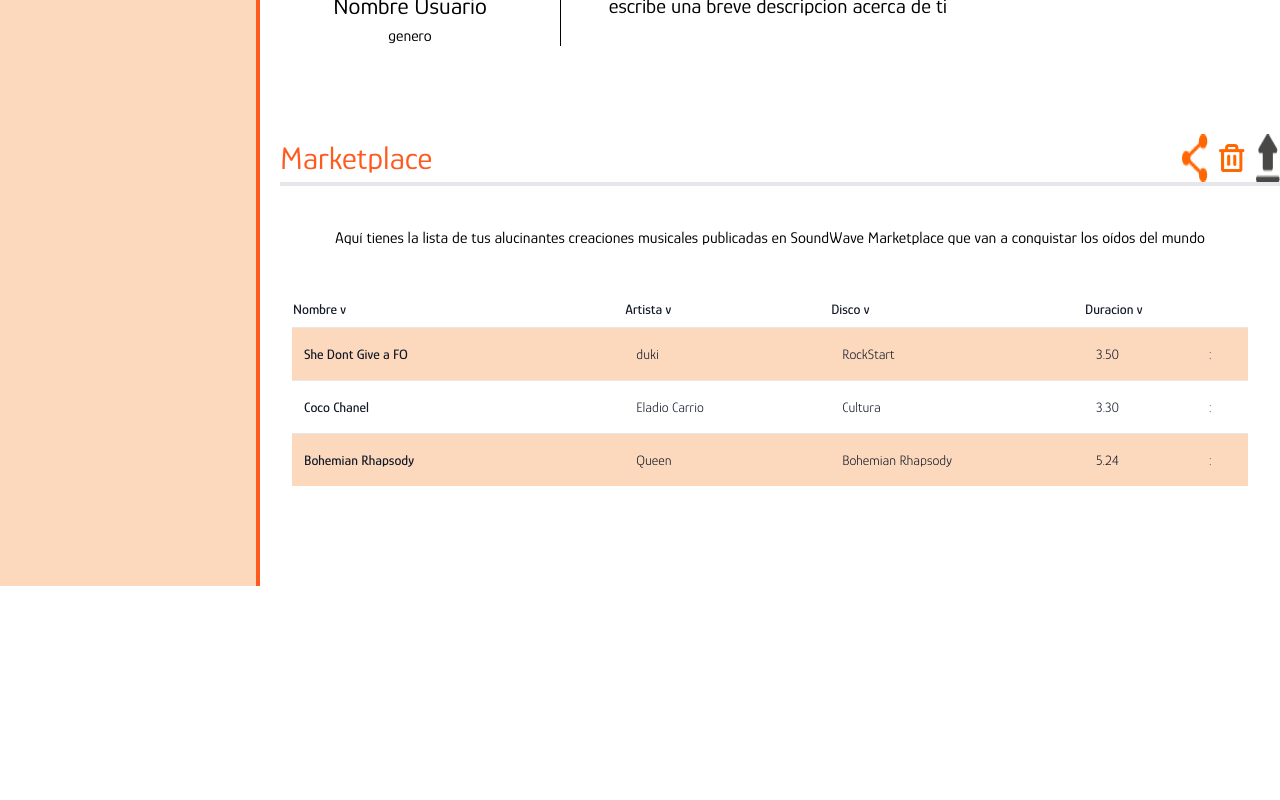
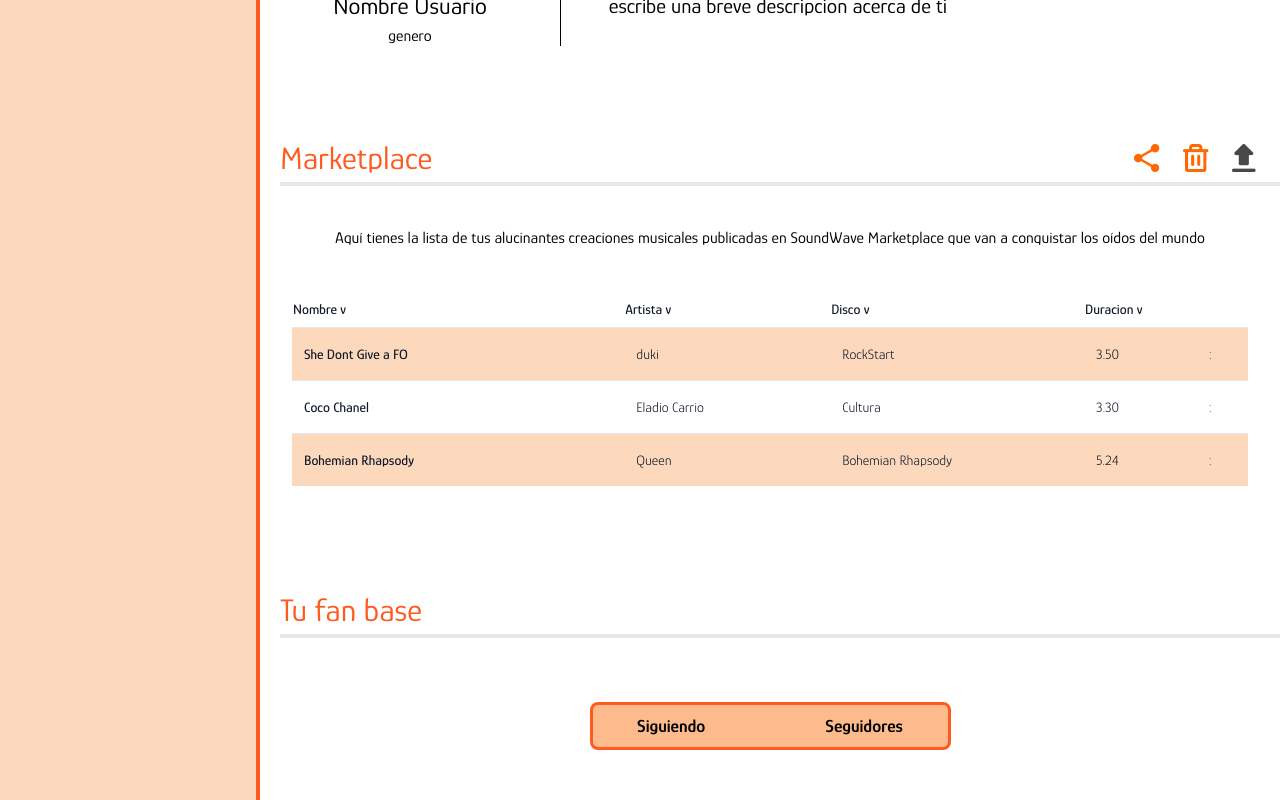
Before and after one commit to riujun/Sound, a Next.js app in the folder apps/client/: page /Perfilartist in a window 1280 px wide. Shown: the part 480-1280 px from the top of the page. Before the commit the page ends 1066 px from the top, so only its background shows below. Built offline with nearby package versions, Linux system fonts and the light colour scheme.

Commit message:
feat: :art: miperfil artista y mis datos

```diff
--- /dev/null
+++ b/apps/client/src/app/Mydata/page.tsx
@@ -0,0 +1,16 @@
+/* eslint-disable prettier/prettier */
+
+import HeaderGlobal from '../components/header-global/Header_Global';
+import Menu from '../components/menu/Menu';
+import Midata from '../components/Mydata/Midata';
+export default function page() {
+  return (
+    <div>
+      <HeaderGlobal />
+      <div className="flex">
+        <Menu />
+        <Midata />
+      </div>
+    </div>
+  );
+}
--- a/apps/client/src/app/Perfilartist/page.tsx
+++ b/apps/client/src/app/Perfilartist/page.tsx
@@ -4,6 +4,7 @@ import HeaderGlobal from '../components/header-global/Header_Global';
 import Markedplace from '../components/markedplace/Markedplace';
 import Menu from '../components/menu/Menu';
 import Perfiluser from '../components/perfilUser/Perfiluser';
+import Tufanbace from '../components/Tufanbase/Tufanbace';
 
 export default function Page() {
   return (
@@ -14,6 +15,7 @@ export default function Page() {
         <div>
           <Perfiluser />
           <Markedplace />
+          <Tufanbace />
         </div>
       </div>
     </div>
--- /dev/null
+++ b/apps/client/src/app/components/FollowButton/FollowButton.tsx
@@ -0,0 +1,68 @@
+/* eslint-disable prettier/prettier */
+'use client';
+import React, { useState } from 'react';
+
+import CardArtist from '../CadrArtistList/CardArtist';
+interface FollowButtonProps {
+  followers: number;
+  following: number;
+}
+
+const FollowButton: React.FC<FollowButtonProps> = () => {
+  const [showFollowers, setShowFollowers] = useState(false);
+  const [showFollowing, setShowFollowing] = useState(false);
+
+  const toggleFollowers = () => {
+    setShowFollowers(!showFollowers);
+    setShowFollowing(false);
+  };
+
+  const toggleFollowing = () => {
+    setShowFollowing(!showFollowing);
+    setShowFollowers(false);
+  };
+
+  return (
+    <div className="mt-16">
+      <nav className="flex items-center justify-center">
+        <div className="bouder border-orange-400g- orange-300 flex h-[48px] w-[361px] items-center justify-center gap-10  rounded-lg  border-[3px] border-orange-500 bg-orange-300 text-center text-lg font-semibold text-black">
+          <div className="ml-3 ">
+            <button
+              className={
+                showFollowers ? 'rounded-[7px] bg-white px-10 py-[3px]  ' : 'px-10 py-[3px]'
+              }
+              onClick={toggleFollowers}
+            >
+              Siguiendo
+            </button>
+          </div>
+          <div className="mr-3">
+            <button
+              className={showFollowing ? 'rounded-[7px] bg-white px-10 py-[3px]' : 'px-10 py-[3px]'}
+              onClick={toggleFollowing}
+            >
+              Seguidores
+            </button>
+          </div>
+        </div>
+      </nav>
+      <section className="ml-10 mt-16">
+        {showFollowers && (
+          <div>
+            <CardArtist />
+            <CardArtist />
+            <CardArtist />
+          </div>
+        )}
+        {showFollowing && (
+          <div>
+            <CardArtist />
+            <CardArtist />
+          </div>
+        )}
+      </section>
+    </div>
+  );
+};
+
+export default FollowButton;
--- /dev/null
+++ b/apps/client/src/app/components/Mydata/Midata.tsx
@@ -0,0 +1,5 @@
+import React from 'react';
+
+export default function Midata() {
+  return <div>Midata</div>;
+}
--- /dev/null
+++ b/apps/client/src/app/components/Tufanbase/Tufanbace.tsx
@@ -0,0 +1,18 @@
+/* eslint-disable prettier/prettier */
+'use client';
+
+import FollowButton from '../FollowButton/FollowButton';
+
+export default function Tufanbace() {
+  return (
+    <div>
+      <div>
+        <h2 className="pl-5 text-[32px] text-orange-500">Tu fan base</h2>
+        <div className="border-greey-100 ml-5 flex  w-[98%]  items-center justify-center border-[2px] "></div>
+      </div>
+      <section className="h-[410px]">
+        <FollowButton followers={0} following={0} />
+      </section>
+    </div>
+  );
+}
--- a/apps/client/src/app/components/markedplace/Markedplace.tsx
+++ b/apps/client/src/app/components/markedplace/Markedplace.tsx
@@ -122,10 +122,17 @@ export default function Markedplace() {
     <div className="mt-20">
       <div className="flex justify-between">
         <h2 className="pl-5 text-[32px] text-orange-500">Marketplace</h2>
-        <div className="flex justify-between">
-          <Image src={compartir} alt="logo" />
-          <Image src={eliminar} alt="logo" />
-          <Image src={subir} alt="logo" />
+
+        <div className="mr-6 flex items-center gap-3">
+          <div className="">
+            <Image className="object-cover" src={compartir} alt="logo" />
+          </div>
+          <div className="h-[48px] w-[48px] ">
+            <Image src={eliminar} alt="logo" />
+          </div>
+          <div className="object-cover">
+            <Image className="" src={subir} alt="logo" />
+          </div>
         </div>
       </div>
       <div className="border-greey-100 ml-5 flex  w-[98%]  items-center justify-center border-[2px] "></div>
```
